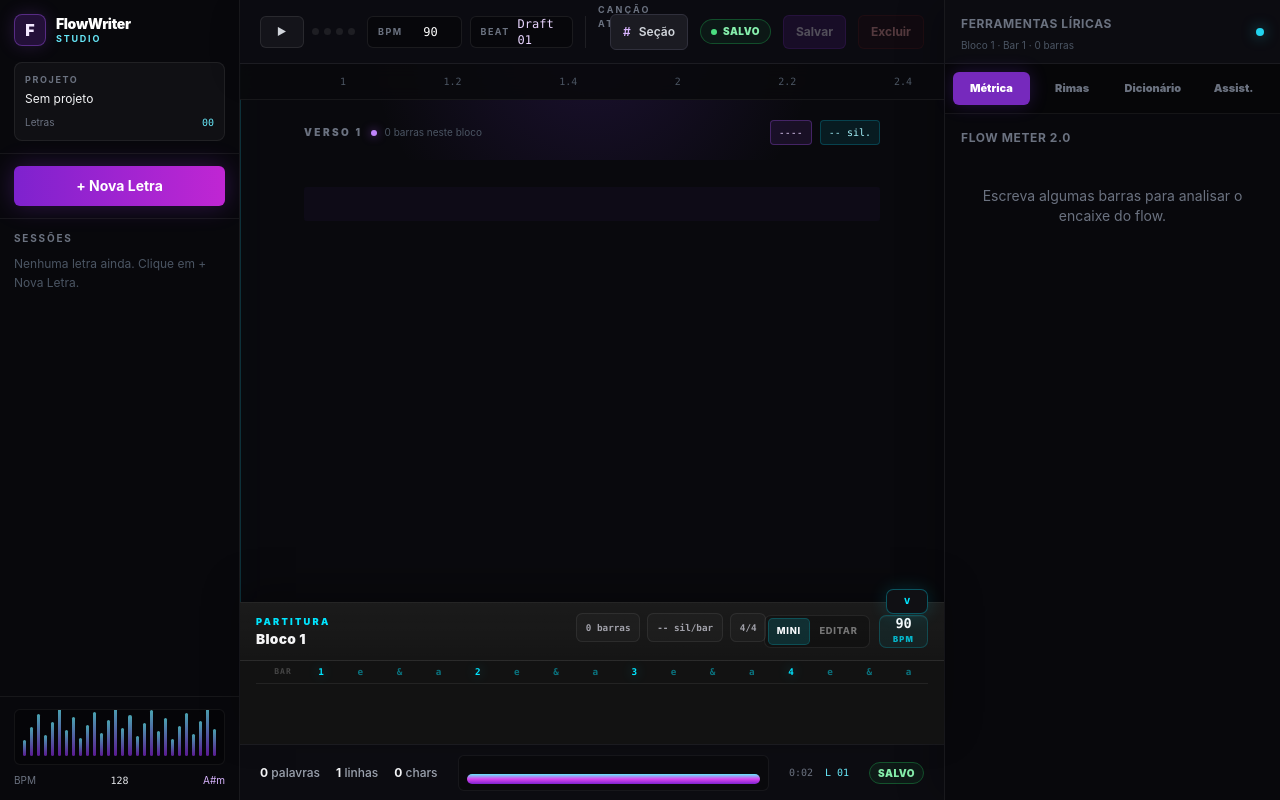
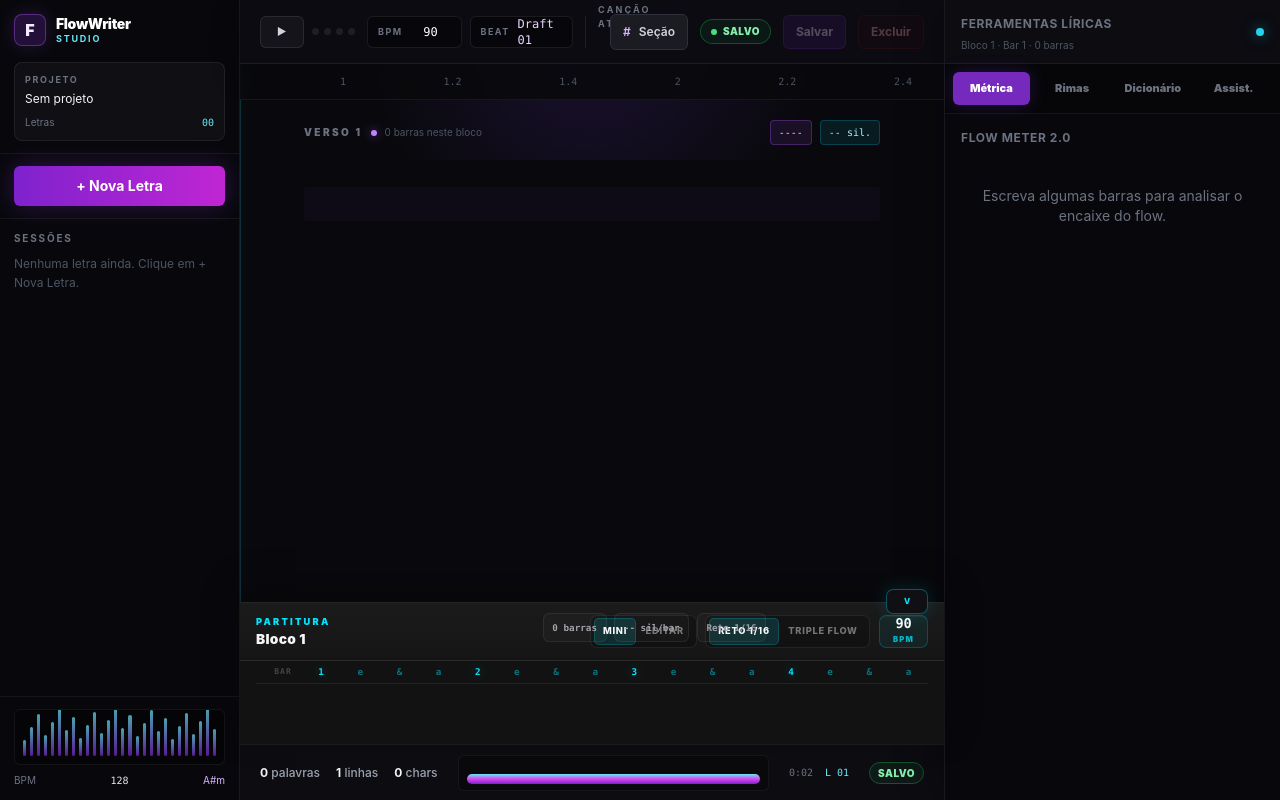
Before and after one commit to BLADE777ONE/flowwrite, a React (Vite) app: page / in a window 1280 px wide. Built offline with nearby package versions, Linux system fonts and the light colour scheme.

Commit message:
feat: add rhythm pocket presets

```diff
--- a/src/features/rhythm/components/RhythmicScorePanel.tsx
+++ b/src/features/rhythm/components/RhythmicScorePanel.tsx
@@ -1,5 +1,5 @@
 import { useMemo, useState, type CSSProperties } from 'react'
-import { mapLineToRhythm, type RhythmLineMap, type RhythmSyllable } from '../rhythmMapping'
+import { mapLineToRhythm, type RhythmLineMap, type RhythmPocket, type RhythmSyllable } from '../rhythmMapping'
 
 interface RhythmicScorePanelProps {
   lines: string[]
@@ -12,16 +12,29 @@ interface RhythmicScorePanelProps {
 type SlotOverrides = Record<string, number>
 type ScoreViewMode = 'compact' | 'detail'
 
-const SLOT_MARKERS = ['1', 'e', '&', 'a', '2', 'e', '&', 'a', '3', 'e', '&', 'a', '4', 'e', '&', 'a']
+const POCKETS: Array<{ id: RhythmPocket; label: string; hint: string; markers: string[] }> = [
+  {
+    id: 'straight16',
+    label: 'Reto 1/16',
+    hint: 'Semicolcheias retas para rap cadenciado e boombap.',
+    markers: ['1', 'e', '&', 'a', '2', 'e', '&', 'a', '3', 'e', '&', 'a', '4', 'e', '&', 'a'],
+  },
+  {
+    id: 'triplet',
+    label: 'Triple Flow',
+    hint: 'Trinca por tempo, pocket usado em trap/Migos flow.',
+    markers: ['1', 'tri', 'let', '2', 'tri', 'let', '3', 'tri', 'let', '4', 'tri', 'let'],
+  },
+]
 
 function getOverrideKey(lineIndex: number, syllableId: string): string {
   return `${lineIndex}:${syllableId}`
 }
 
-function getSlotFromPointer(clientX: number, element: HTMLElement): number {
+function getSlotFromPointer(clientX: number, element: HTMLElement, slotsPerBar: number): number {
   const rect = element.getBoundingClientRect()
   const relativeX = Math.max(0, Math.min(rect.width, clientX - rect.left))
-  return Math.max(0, Math.min(15, Math.round((relativeX / rect.width) * 15)))
+  return Math.max(0, Math.min(slotsPerBar - 1, Math.round((relativeX / rect.width) * (slotsPerBar - 1))))
 }
 
 function buildLineOverrides(overrides: SlotOverrides, lineIndex: number): Record<string, number> {
@@ -41,13 +54,13 @@ function EmptyScore() {
   )
 }
 
-function BeatHeader() {
+function BeatHeader({ markers }: { markers: string[] }) {
   return (
     <div className="rhythm-beat-header">
       <div className="rhythm-header-spacer">BAR</div>
-      <div className="rhythm-header-grid">
-        {SLOT_MARKERS.map((marker, index) => (
-          <span key={`${marker}-${index}`} className={index % 4 === 0 ? 'strong' : ''}>
+      <div className="rhythm-header-grid" style={{ '--rhythm-slots': markers.length } as CSSProperties}>
+        {markers.map((marker, index) => (
+          <span key={`${marker}-${index}`} className={/^\d$/.test(marker) ? 'strong' : ''}>
             {marker}
           </span>
         ))}
@@ -56,13 +69,13 @@ function BeatHeader() {
   )
 }
 
-function GridSlots() {
+function GridSlots({ slotsPerBar, beatStep }: { slotsPerBar: number; beatStep: number }) {
   return (
     <div className="rhythm-grid-slots" aria-hidden="true">
-      {Array.from({ length: 16 }).map((_, slot) => (
+      {Array.from({ length: slotsPerBar }).map((_, slot) => (
         <span
           key={slot}
-          className={slot % 4 === 0 ? 'rhythm-grid-slot strong' : 'rhythm-grid-slot'}
+          className={slot % beatStep === 0 ? 'rhythm-grid-slot strong' : 'rhythm-grid-slot'}
         />
       ))}
     </div>
@@ -102,11 +115,12 @@ function SyllableNote({
         const track = event.currentTarget.parentElement
         if (!track) return
 
+        const slotsPerBar = Number(track.dataset.slotsPerBar || 16)
         event.currentTarget.setPointerCapture(event.pointerId)
-        onMove(lineIndex, note, getSlotFromPointer(event.clientX, track))
+        onMove(lineIndex, note, getSlotFromPointer(event.clientX, track, slotsPerBar))
 
         const handleMove = (moveEvent: PointerEvent) => {
-          onMove(lineIndex, note, getSlotFromPointer(moveEvent.clientX, track))
+          onMove(lineIndex, note, getSlotFromPointer(moveEvent.clientX, track, slotsPerBar))
         }
 
         const handleUp = () => {
@@ -144,6 +158,7 @@ function RhythmLine({
 }) {
   const filledSlots = new Set(map.syllables.map(note => note.slot))
   const density = getLineDensity(map.syllables.length)
+  const beatStep = map.pocket === 'triplet' ? 3 : 4
 
   return (
     <div className={`rhythm-line ${active ? 'is-active' : ''} is-${density.className}`}>
@@ -154,11 +169,11 @@ function RhythmLine({
       </div>
 
       {!collapsed && mode === 'detail' && (
-        <div className="rhythm-track">
-          <GridSlots />
+        <div className="rhythm-track" data-slots-per-bar={map.slotsPerBar} style={{ '--rhythm-slots': map.slotsPerBar } as CSSProperties}>
+          <GridSlots slotsPerBar={map.slotsPerBar} beatStep={beatStep} />
           {playing && <span className="rhythm-playhead" />}
           <div className="rhythm-breath-row" aria-hidden="true">
-            {Array.from({ length: 16 }).map((_, slot) => (
+            {Array.from({ length: map.slotsPerBar }).map((_, slot) => (
               <span key={slot} className={!filledSlots.has(slot) ? 'breath' : ''} />
             ))}
           </div>
@@ -175,8 +190,8 @@ function RhythmLine({
       )}
 
       {!collapsed && mode === 'compact' && (
-        <div className="rhythm-compact-track">
-          <GridSlots />
+        <div className="rhythm-compact-track" style={{ '--rhythm-slots': map.slotsPerBar } as CSSProperties}>
+          <GridSlots slotsPerBar={map.slotsPerBar} beatStep={beatStep} />
           {playing && <span className="rhythm-playhead" />}
           <div className="rhythm-compact-notes">
             {map.syllables.map(note => (
@@ -205,16 +220,18 @@ export function RhythmicScorePanel({
 }: RhythmicScorePanelProps) {
   const [collapsed, setCollapsed] = useState(false)
   const [mode, setMode] = useState<ScoreViewMode>('compact')
+  const [pocket, setPocket] = useState<RhythmPocket>('straight16')
   const [overrides, setOverrides] = useState<SlotOverrides>({})
+  const selectedPocket = POCKETS.find(item => item.id === pocket) ?? POCKETS[0]
 
   const rhythmLines = useMemo(() => {
     return lines
       .map((line, lineIndex) => ({
         sourceIndex: startBarIndex + lineIndex,
-        map: mapLineToRhythm(line, bpm, undefined, buildLineOverrides(overrides, startBarIndex + lineIndex)),
+        map: mapLineToRhythm(line, bpm, undefined, buildLineOverrides(overrides, startBarIndex + lineIndex), pocket),
       }))
       .filter(line => line.map.lineText.trim().length > 0)
-  }, [lines, bpm, overrides, startBarIndex])
+  }, [lines, bpm, overrides, startBarIndex, pocket])
 
   const totalSyllables = rhythmLines.reduce((sum, line) => sum + line.map.syllables.length, 0)
   const averageSyllables = rhythmLines.length > 0
@@ -265,6 +282,19 @@ export function RhythmicScorePanel({
                 Editar
               </button>
             </div>
+            <div className="rhythm-pocket-toggle" role="group" aria-label="Pocket rítmico">
+              {POCKETS.map(item => (
+                <button
+                  key={item.id}
+                  type="button"
+                  className={pocket === item.id ? 'active' : ''}
+                  title={item.hint}
+                  onClick={() => setPocket(item.id)}
+                >
+                  {item.label}
+                </button>
+              ))}
+            </div>
             <div className="rhythm-bpm-pill">
               <span>{bpm}</span>
               <small>BPM</small>
@@ -277,11 +307,11 @@ export function RhythmicScorePanel({
         <div className="rhythm-panel-stats">
           <span>{rhythmLines.length} barras</span>
           <span>{averageSyllables || '--'} sil/bar</span>
-          <span>{playing ? 'tocando' : '4/4'}</span>
+          <span>{playing ? 'tocando' : selectedPocket.label}</span>
         </div>
       )}
 
-      {!collapsed && <BeatHeader />}
+      {!collapsed && <BeatHeader markers={selectedPocket.markers} />}
 
       <div className="rhythm-lines editor-scroll">
         {rhythmLines.length === 0 ? (
--- a/src/features/rhythm/rhythmMapping.ts
+++ b/src/features/rhythm/rhythmMapping.ts
@@ -9,9 +9,13 @@ export interface RhythmSyllable {
   timeMs: number
 }
 
+export type RhythmPocket = 'straight16' | 'triplet'
+
 export interface RhythmLineMap {
   lineText: string
   bpm: number
+  pocket: RhythmPocket
+  slotsPerBar: number
   barDurationMs: number
   slotDurationMs: number
   syllables: RhythmSyllable[]
@@ -20,8 +24,8 @@ export interface RhythmLineMap {
 const VOWEL_GROUP = /[aeiouáàâãéêíóôõúü]+/i
 const WORD_RE = /[\p{L}\p{M}0-9'-]+/gu
 
-function clampSlot(slot: number): number {
-  return Math.max(0, Math.min(15, Math.round(slot)))
+function clampSlot(slot: number, slotsPerBar: number): number {
+  return Math.max(0, Math.min(slotsPerBar - 1, Math.round(slot)))
 }
 
 function sanitizePart(part: string): string {
@@ -73,23 +77,42 @@ export function mockSyllabify(text: string): Array<{ text: string; word: string
   })
 }
 
-export function distributeSyllablesInBar(count: number): number[] {
+function getSlotsPerBar(pocket: RhythmPocket): number {
+  return pocket === 'triplet' ? 12 : 16
+}
+
+function getBeatSlotStep(pocket: RhythmPocket): number {
+  return pocket === 'triplet' ? 3 : 4
+}
+
+export function distributeSyllablesInBar(count: number, pocket: RhythmPocket = 'straight16'): number[] {
+  const slotsPerBar = getSlotsPerBar(pocket)
+
   if (count <= 0) return []
   if (count === 1) return [0]
+
+  if (pocket === 'triplet') {
+    if (count <= 8) {
+      const tripletPocket = [0, 1, 2, 3, 4, 5, 6, 7]
+      return tripletPocket.slice(0, count)
+    }
+
+    return Array.from({ length: count }, (_, index) => index % slotsPerBar)
+  }
 
   if (count <= 8) {
     const eighthSlots = [0, 2, 4, 6, 8, 10, 12, 14]
     return eighthSlots.slice(0, count)
   }
 
-  if (count <= 16) {
+  if (count <= slotsPerBar) {
     return Array.from({ length: count }, (_, index) => {
-      const slot = (index * 15) / (count - 1)
-      return clampSlot(slot)
+      const slot = (index * (slotsPerBar - 1)) / (count - 1)
+      return clampSlot(slot, slotsPerBar)
     })
   }
 
-  return Array.from({ length: count }, (_, index) => index % 16)
+  return Array.from({ length: count }, (_, index) => index % slotsPerBar)
 }
 
 export function mapLineToRhythm(
@@ -97,23 +120,28 @@ export function mapLineToRhythm(
   bpm = 128,
   contagemDeSilabas?: number,
   slotOverrides: Record<string, number> = {},
+  pocket: RhythmPocket = 'straight16',
 ): RhythmLineMap {
   const safeBpm = Number.isFinite(bpm) && bpm > 0 ? bpm : 128
+  const slotsPerBar = getSlotsPerBar(pocket)
+  const beatSlotStep = getBeatSlotStep(pocket)
   const barDurationMs = (60000 / safeBpm) * 4
-  const slotDurationMs = barDurationMs / 16
+  const slotDurationMs = barDurationMs / slotsPerBar
   const syllables = mockSyllabify(textoDaLinha)
   const visualCount = contagemDeSilabas ?? syllables.length
-  const slots = distributeSyllablesInBar(visualCount)
+  const slots = distributeSyllablesInBar(visualCount, pocket)
 
   return {
     lineText: textoDaLinha,
     bpm: safeBpm,
+    pocket,
+    slotsPerBar,
     barDurationMs,
     slotDurationMs,
     syllables: syllables.map((syllable, index) => {
       const id = `${index}-${syllable.text.toLowerCase()}`
-      const originalSlot = slots[index] ?? 15
-      const slot = clampSlot(slotOverrides[id] ?? originalSlot)
+      const originalSlot = slots[index] ?? slotsPerBar - 1
+      const slot = clampSlot(slotOverrides[id] ?? originalSlot, slotsPerBar)
 
       return {
         id,
@@ -121,8 +149,8 @@ export function mapLineToRhythm(
         word: syllable.word,
         slot,
         originalSlot,
-        durationSlots: syllables.length <= 8 ? 2 : 1,
-        startsBeat: slot % 4 === 0,
+        durationSlots: pocket === 'triplet' ? 1 : syllables.length <= 8 ? 2 : 1,
+        startsBeat: slot % beatSlotStep === 0,
         timeMs: Math.round(slot * slotDurationMs),
       }
     }),
--- a/src/renderer/styles/global.css
+++ b/src/renderer/styles/global.css
@@ -459,6 +459,7 @@
     gap: 0.55rem;
   }
 
+  .rhythm-pocket-toggle,
   .rhythm-view-toggle {
     display: flex;
     align-items: center;
@@ -469,6 +470,7 @@
     background: rgba(0,0,0,0.22);
   }
 
+  .rhythm-pocket-toggle button,
   .rhythm-view-toggle button {
     height: 1.65rem;
     padding: 0 0.58rem;
@@ -481,10 +483,18 @@
     transition: color 120ms ease, background 120ms ease;
   }
 
+  .rhythm-pocket-toggle button.active,
   .rhythm-view-toggle button.active {
     color: #f8fafc;
     background: rgba(0,229,255,0.13);
     box-shadow: inset 0 0 0 1px rgba(0,229,255,0.18);
+  }
+
+  .rhythm-pocket-toggle button {
+    max-width: 5.7rem;
+    overflow: hidden;
+    text-overflow: ellipsis;
+    white-space: nowrap;
   }
 
   .rhythm-bpm-pill {
@@ -574,7 +584,7 @@
     flex: 1;
     min-width: 0;
     display: grid;
-    grid-template-columns: repeat(16, minmax(0, 1fr));
+    grid-template-columns: repeat(var(--rhythm-slots, 16), minmax(0, 1fr));
     align-items: center;
   }
 
@@ -733,7 +743,7 @@
     position: absolute;
     inset: 0;
     display: grid;
-    grid-template-columns: repeat(16, minmax(0, 1fr));
+    grid-template-columns: repeat(var(--rhythm-slots, 16), minmax(0, 1fr));
     pointer-events: none;
   }
 
@@ -741,7 +751,7 @@
     position: absolute;
     inset: 0.18rem 0.14rem;
     display: grid;
-    grid-template-columns: repeat(16, minmax(0, 1fr));
+    grid-template-columns: repeat(var(--rhythm-slots, 16), minmax(0, 1fr));
     gap: 2px;
     pointer-events: none;
   }
```
